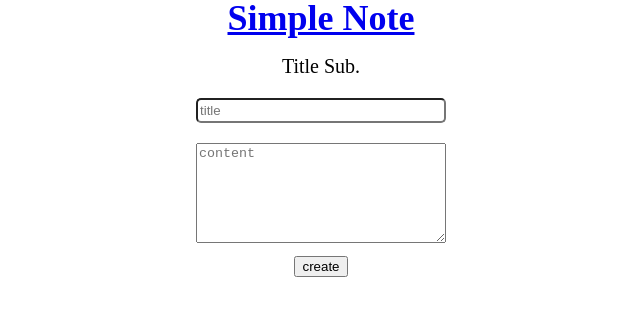
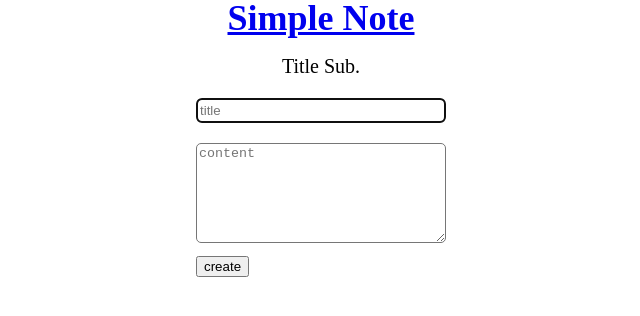
Before and after one commit to 78963l/simpleNote, a React (Create React App) app: page /create in a window 1280 px wide. Shown: the top 316 px of the page, without its empty margins (319-959 px from the left). Built offline with nearby package versions, Linux system fonts and the light colour scheme.

Commit message:
삭제 추가

```diff
--- a/src/components/CreateNote.js
+++ b/src/components/CreateNote.js
@@ -3,18 +3,38 @@ import { useLocation, useNavigate } from "react-router-dom";
 import { useRef, useState, useEffect } from "react";
 import useFetch from "../hooks/useFetch";
 
+const Container = styled.div`
+  width: 250px;
+  justify-content: center;
+  display: flex;
+  margin: 0 auto;
+
+  .Title input {
+  }
+`;
+
 const Title = styled.input`
-  width: 250px;
+  width: 100%;
   height: 25px;
-  margin: 10px;
+  margin-top: 10px;
+  margin-bottom: 10px;
   border-radius: 5px;
   display: inline;
 `;
 
 const Content = styled.textarea`
-  width: 250px;
+  width: 100%;
   height: 100px;
-  margin: 10px;
+  margin-top: 10px;
+  margin-bottom: 10px;
+  border-radius: 5px;
+  display: inline;
+`;
+
+const BottomBtn = styled.p`
+  display: flex;
+  width: 100%;
+  justify-content: space-between;
 `;
 
 export default function CreateNote() {
@@ -24,38 +44,38 @@ export default function CreateNote() {
   const titleRef = useRef(null);
   const contentRef = useRef(null);
 
-  const [note, setNote] = useState([]);
   const [state, setState] = useState("");
 
   useEffect(() => {
     if (location.state) {
-      setState("edit")
+      setState("edit");
       const noteInfo = location.state.noteInfo;
       titleRef.current.value = noteInfo.title;
       contentRef.current.value = noteInfo.content;
-
     } else {
-      setState("create")
-      titleRef.current.value = '';
-      contentRef.current.value = '';
+      setState("create");
+      titleRef.current.value = "";
+      contentRef.current.value = "";
     }
+    titleRef.current.focus();
   }, []);
 
   function onSubmit(e) {
-    e.preventDefault();
+    const curTitle = titleRef.current.value;
+    const curContent = contentRef.current.value;
 
-    const title = titleRef.current.value;
-    const content = contentRef.current.value;
-
-    if (!title) {
-      return alert("title을 작성해주세요.");
+    if (!curTitle) {
+      alert("title을 작성해주세요.");
+      titleRef.current.focus();
+      return false;
     }
-    if (!content) {
-      return alert("content를 작성해주세요.");
+    if (!curContent) {
+      alert("content를 작성해주세요.");
+      contentRef.current.focus();
+      return false;
     }
 
-    console.log(title);
-    console.log(content);
+    e.preventDefault();
 
     if (state === "create") {
       fetch(`http://localhost:3001/notes`, {
@@ -64,40 +84,58 @@ export default function CreateNote() {
           "Content-Type": "application/json",
         },
         body: JSON.stringify({
-          title,
-          content,
+          title: curTitle,
+          content: curContent,
         }),
       }).then((res) => {
         if (res.ok) {
           alert("note create complete!");
-          navigate('/')
+          navigate("/");
         }
       });
     } else if (state === "edit") {
-      console.log("edit");
-      fetch(`http://localhost:3001/notes`, {
+      fetch(`http://localhost:3001/notes/${location.state.noteInfo.id}`, {
         method: "PUT",
         headers: {
           "Content-Type": "application/json",
         },
-        body: JSON.stringify({}),
+        body: JSON.stringify({
+          ...location.state.noteInfo,
+          title: curTitle,
+          content: curContent,
+        }),
+      }).then((res) => {
+        if (res.ok) {
+          navigate("/");
+        }
       });
+    } else{
+      return
     }
   }
 
+  function del(){
+    console.log("del!!")
+    fetch(`http://localhost:3001/notes/${location.state.noteInfo.id}`, {
+      method: "DELETE",
+    }).then(res => {
+      if(res.ok){
+        alert("삭제되었습니다.");
+        navigate('/');
+      }
+    })
+  }
+
   return (
-    <div>
+    <Container>
       <form onSubmit={onSubmit}>
-        <p>
-          <Title type="text" placeholder="title" ref={titleRef}></Title>
-        </p>
-        <p>
-          <Content placeholder="content" ref={contentRef}></Content>
-        </p>
-        <p>
+        <Title type="text" placeholder="title" ref={titleRef}></Title>
+        <Content placeholder="content" ref={contentRef}></Content>
+        <BottomBtn>
+          {state === "edit" ? <input type="button" value={"del"} onClick={del}></input> : ""}
           <button>{state}</button>
-        </p>
+        </BottomBtn>
       </form>
-    </div>
+    </Container>
   );
 }
```
Also changed, not shown: src/db/data.json (+5 -25 lines).
